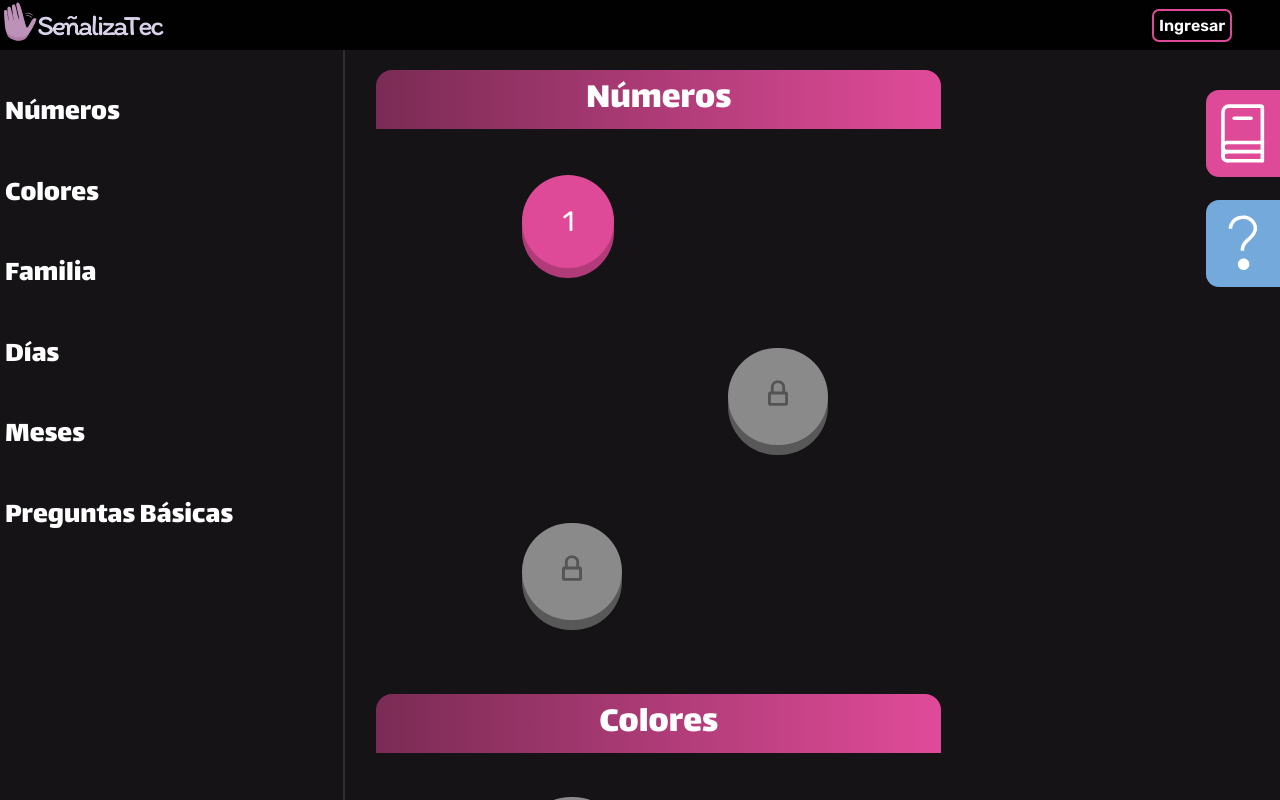
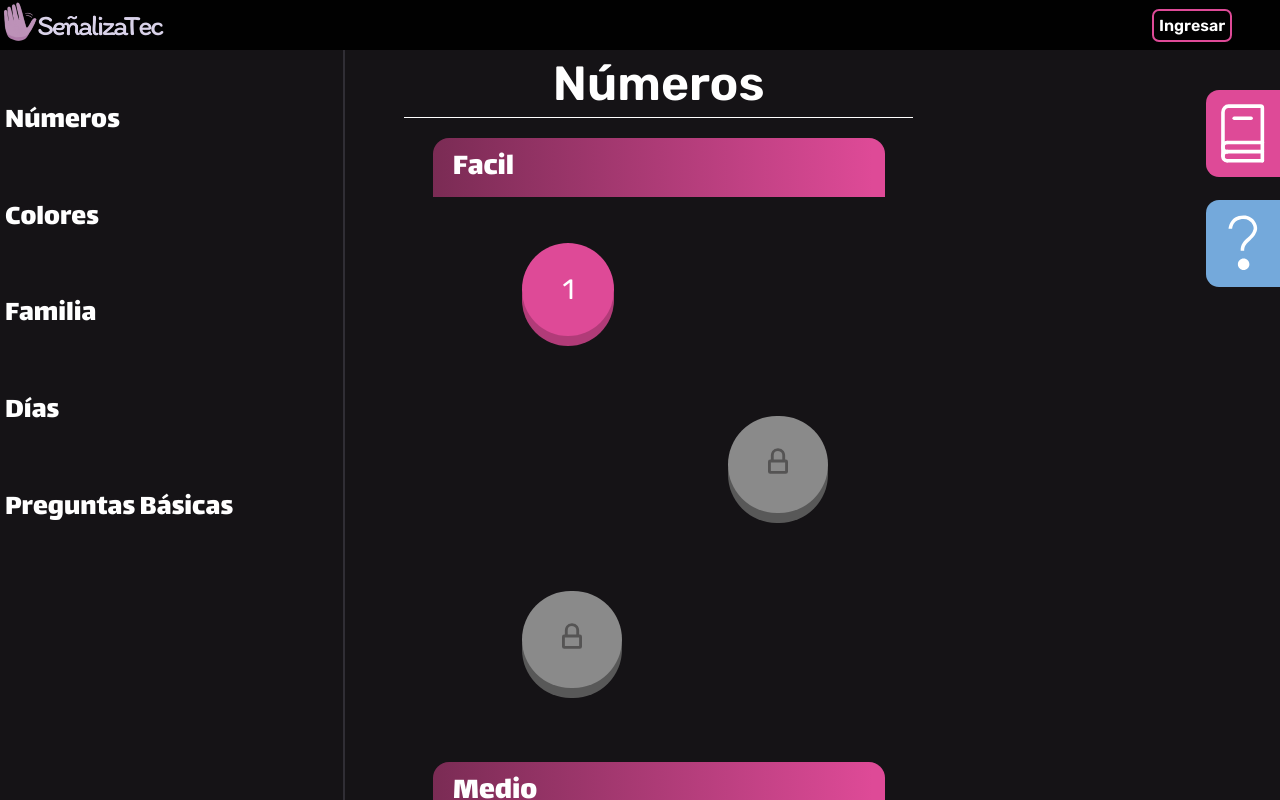
Before and after one commit to Xenock20/Demo-Se-alizaTec, a React (Vite) app in the folder client/: page /home in a window 1280 px wide. Built offline with nearby package versions, Linux system fonts and the light colour scheme.

Commit message:
Fix style home

```diff
--- a/client/src/Contenido/Niveles.js
+++ b/client/src/Contenido/Niveles.js
@@ -63,6 +63,9 @@ export const seccionLevels = [
   {
     href: "numeros",
     titulo: "Números",
+    dificultad: [
+      {
+        title: "Facil",
         levels: [
           {
             id: 1,
@@ -85,16 +88,15 @@ export const seccionLevels = [
             position: "izquierda",
             positionInfo: "rigth",
           },
-    ]
+        ],
       },
       {
-    href: "colores",
-    titulo: "Colores",
+        title: "Medio",
         levels: [
           {
             id: 4,
             descripcion: "PROXIMAMENTE...",
-        link: "/leccion/4",
+            link: "",
             position: "izquierda",
             positionInfo: "rigth",
           },
@@ -112,16 +114,15 @@ export const seccionLevels = [
             position: "izquierda",
             positionInfo: "rigth",
           },
-    ]
+        ],
       },
       {
-    href: "familia",
-    titulo: "Familia",
+        title: "Dificil",
         levels: [
           {
             id: 7,
             descripcion: "PROXIMAMENTE...",
-        link: "/leccion/4",
+            link: "",
             position: "izquierda",
             positionInfo: "rigth",
           },
@@ -139,16 +140,21 @@ export const seccionLevels = [
             position: "izquierda",
             positionInfo: "rigth",
           },
-    ]
+        ],
+      },
+    ],
   },
   {
-    href: "dias",
-    titulo: "Días",
+    href: "colores",
+    titulo: "Colores",
+    dificultad: [
+      {
+        title: "Facil",
         levels: [
           {
             id: 10,
             descripcion: "PROXIMAMENTE...",
-        link: "/leccion/4",
+            link: "",
             position: "izquierda",
             positionInfo: "rigth",
           },
@@ -166,16 +172,15 @@ export const seccionLevels = [
             position: "izquierda",
             positionInfo: "rigth",
           },
-    ]
+        ],
       },
       {
-    href: "meses",
-    titulo: "Meses",
+        title: "Medio",
         levels: [
           {
             id: 13,
             descripcion: "PROXIMAMENTE...",
-        link: "/leccion/4",
+            link: "",
             position: "izquierda",
             positionInfo: "rigth",
           },
@@ -193,16 +198,15 @@ export const seccionLevels = [
             position: "izquierda",
             positionInfo: "rigth",
           },
-    ]
+        ],
       },
       {
-    href: "preguntasBasicas",
-    titulo: "Preguntas Basicas",
+        title: "Dificil",
         levels: [
           {
             id: 16,
             descripcion: "PROXIMAMENTE...",
-        link: "/leccion/4",
+            link: "",
             position: "izquierda",
             positionInfo: "rigth",
           },
@@ -220,6 +224,260 @@ export const seccionLevels = [
             position: "izquierda",
             positionInfo: "rigth",
           },
-    ]
+        ],
+      },
+    ],
+  },
+  {
+    href: "familia",
+    titulo: "Familia",
+    dificultad: [
+      {
+        title: "Facil",
+        levels: [
+          {
+            id: 19,
+            descripcion: "PROXIMAMENTE...",
+            link: "",
+            position: "izquierda",
+            positionInfo: "rigth",
+          },
+          {
+            id: 20,
+            descripcion: "PROXIMAMENTE...",
+            link: "",
+            position: "derecha",
+            positionInfo: "left",
+          },
+          {
+            id: 21,
+            descripcion: "PROXIMAMENTE...",
+            link: "",
+            position: "izquierda",
+            positionInfo: "rigth",
+          },
+        ],
+      },
+      {
+        title: "Medio",
+        levels: [
+          {
+            id: 22,
+            descripcion: "PROXIMAMENTE...",
+            link: "",
+            position: "izquierda",
+            positionInfo: "rigth",
+          },
+          {
+            id: 23,
+            descripcion: "PROXIMAMENTE...",
+            link: "",
+            position: "derecha",
+            positionInfo: "left",
+          },
+          {
+            id: 24,
+            descripcion: "PROXIMAMENTE...",
+            link: "",
+            position: "izquierda",
+            positionInfo: "rigth",
+          },
+        ],
+      },
+      {
+        title: "Dificil",
+        levels: [
+          {
+            id: 25,
+            descripcion: "PROXIMAMENTE...",
+            link: "",
+            position: "izquierda",
+            positionInfo: "rigth",
+          },
+          {
+            id: 26,
+            descripcion: "PROXIMAMENTE...",
+            link: "",
+            position: "derecha",
+            positionInfo: "left",
+          },
+          {
+            id: 27,
+            descripcion: "PROXIMAMENTE...",
+            link: "",
+            position: "izquierda",
+            positionInfo: "rigth",
+          },
+        ],
+      },
+    ],
+  },
+  {
+    href: "dias",
+    titulo: "Días y Meses",
+    dificultad: [
+      {
+        title: "Facil",
+        levels: [
+          {
+            id: 28,
+            descripcion: "PROXIMAMENTE...",
+            link: "",
+            position: "izquierda",
+            positionInfo: "rigth",
+          },
+          {
+            id: 29,
+            descripcion: "PROXIMAMENTE...",
+            link: "",
+            position: "derecha",
+            positionInfo: "left",
+          },
+          {
+            id: 30,
+            descripcion: "PROXIMAMENTE...",
+            link: "",
+            position: "izquierda",
+            positionInfo: "rigth",
+          },
+        ],
+      },
+      {
+        title: "Medio",
+        levels: [
+          {
+            id: 31,
+            descripcion: "PROXIMAMENTE...",
+            link: "",
+            position: "izquierda",
+            positionInfo: "rigth",
+          },
+          {
+            id: 32,
+            descripcion: "PROXIMAMENTE...",
+            link: "",
+            position: "derecha",
+            positionInfo: "left",
+          },
+          {
+            id: 33,
+            descripcion: "PROXIMAMENTE...",
+            link: "",
+            position: "izquierda",
+            positionInfo: "rigth",
+          },
+        ],
+      },
+      {
+        title: "Dificil",
+        levels: [
+          {
+            id: 34,
+            descripcion: "PROXIMAMENTE...",
+            link: "",
+            position: "izquierda",
+            positionInfo: "rigth",
+          },
+          {
+            id: 35,
+            descripcion: "PROXIMAMENTE...",
+            link: "",
+            position: "derecha",
+            positionInfo: "left",
+          },
+          {
+            id: 36,
+            descripcion: "PROXIMAMENTE...",
+            link: "",
+            position: "izquierda",
+            positionInfo: "rigth",
+          },
+        ],
+      },
+    ],
+  },
+  {
+    href: "preguntasBasicas",
+    titulo: "Preguntas Basicas",
+    dificultad: [
+      {
+        title: "Facil",
+        levels: [
+          {
+            id: 37,
+            descripcion: "PROXIMAMENTE...",
+            link: "",
+            position: "izquierda",
+            positionInfo: "rigth",
+          },
+          {
+            id: 38,
+            descripcion: "PROXIMAMENTE...",
+            link: "",
+            position: "derecha",
+            positionInfo: "left",
+          },
+          {
+            id: 39,
+            descripcion: "PROXIMAMENTE...",
+            link: "",
+            position: "izquierda",
+            positionInfo: "rigth",
+          },
+        ],
+      },
+      {
+        title: "Medio",
+        levels: [
+          {
+            id: 40,
+            descripcion: "PROXIMAMENTE...",
+            link: "",
+            position: "izquierda",
+            positionInfo: "rigth",
+          },
+          {
+            id: 41,
+            descripcion: "PROXIMAMENTE...",
+            link: "",
+            position: "derecha",
+            positionInfo: "left",
+          },
+          {
+            id: 42,
+            descripcion: "PROXIMAMENTE...",
+            link: "",
+            position: "izquierda",
+            positionInfo: "rigth",
+          },
+        ],
+      },
+      {
+        title: "Dificil",
+        levels: [
+          {
+            id: 43,
+            descripcion: "PROXIMAMENTE...",
+            link: "",
+            position: "izquierda",
+            positionInfo: "rigth",
+          },
+          {
+            id: 44,
+            descripcion: "PROXIMAMENTE...",
+            link: "",
+            position: "derecha",
+            positionInfo: "left",
+          },
+          {
+            id: 45,
+            descripcion: "PROXIMAMENTE...",
+            link: "",
+            position: "izquierda",
+            positionInfo: "rigth",
+          },
+        ],
+      },
+    ],
   },
 ];
--- a/client/src/components/components-CaminoNiveles/Boton.jsx
+++ b/client/src/components/components-CaminoNiveles/Boton.jsx
@@ -1,4 +1,4 @@
-import React, { useContext, useEffect, useState } from "react";
+import React, { useEffect, useState } from "react";
 import PathCap from "./PathCap";
 import { seccionLevels } from "../../Contenido/Niveles";
 
--- a/client/src/components/components-CaminoNiveles/PathCap.jsx
+++ b/client/src/components/components-CaminoNiveles/PathCap.jsx
@@ -10,16 +10,16 @@ export default function PathCap({ seccion }) {
   const [infoId, setInfoId] = useState(0);
   const [informacion, setInformacion] = useState();
   const [link, setLink] = useState();
-  const [levels, setLevels] = useState([]);
   const [animateBack, setAnimateBack] = useState("");
   const [animateIntro, setAnimateIntro] = useState("");
   const [title, setTitle] = useState("");
-  const [href, setHref] = useState("")
+  const [href, setHref] = useState("");
+  const [dificult, setDificult] = useState([]);
 
   useEffect(() => {
-    setLevels(seccion.levels);
     setTitle(seccion.titulo);
-    setHref(seccion.href)
+    setHref(seccion.href);
+    setDificult(seccion.dificultad);
   }, []);
 
   const handleClick = (descripcion, direccion, id, postInfo) => {
@@ -46,7 +46,12 @@ export default function PathCap({ seccion }) {
   };
 
   return (
-    <div className="path-cap" id={href}>
+    <div id={href}>
+      <h1 className="title-seccion">{title}</h1>
+      {dificult.map((e, i) => {
+        const { title, levels } = e;
+        return (
+          <div className="path-cap" key={i}>
             <div className="title-dif">
               <h1 className="title">{title}</h1>
             </div>
@@ -81,13 +86,17 @@ export default function PathCap({ seccion }) {
                   {id === infoId && (
                     <div
                       className={`cont-info-level ${positionInfo} animate__animated ${
-                  mostrarInfo && id === infoId ? animateIntro : animateBack
+                        mostrarInfo && id === infoId
+                          ? animateIntro
+                          : animateBack
                       }`}
                     >
                       <p className="cont-p-level">{informacion}</p>
                       <Link
                         to={link}
-                  className={`link-level ${link.length === 0 ? "prox" : ""}`}
+                        className={`link-level ${
+                          link.length === 0 ? "prox" : ""
+                        }`}
                       >
                         Empezar
                       </Link>
@@ -98,4 +107,7 @@ export default function PathCap({ seccion }) {
             })}
           </div>
         );
+      })}
+    </div>
+  );
 }
--- a/client/src/components/components-home-page/Secciones.jsx
+++ b/client/src/components/components-home-page/Secciones.jsx
@@ -27,17 +27,13 @@ const Secciones = () => {
           <div className="borde-cian"></div>
           <a href="#colores">Colores</a>
         </a>
-        <a className="secciones" href="#familia" onClick={handleClick} style={estilo}>
+        <a className="secciones" href="#familia">
           <div className="borde-cian"></div>
-          <a href="#familia" style={styleLetter}>Familia</a>
+          <a href="#familia">Familia</a>
         </a>
         <a className="secciones" href="#dias">
           <div className="borde-cian"></div>
           <a href="#dias">Días</a>
-        </a>
-        <a className="secciones" href="#meses">
-          <div className="borde-cian"></div>
-          <a href="#meses">Meses</a>
         </a>
         <a className="secciones" href="#preguntasBasicas">
           <div className="borde-cian"></div>
--- a/client/src/pages/style/CaminoNiveles.css
+++ b/client/src/pages/style/CaminoNiveles.css
@@ -15,18 +15,19 @@
   scroll-behavior: smooth;
 }
 
-.title-dif{
+.title-dif {
   background: linear-gradient(269.84deg, #de4a97 2.71%, #622444 123.71%);
-  width: 100%;
+  width: 80%;
+  margin: auto;
   height: 59px;
   border-radius: 16px 16px 0px 0px;
-  text-align: center;
+  text-align: start;
 }
 
-.title{
-  font-size: 38px;
+.title {
+  font-size: 32px;
   font-weight: 400;
-  margin: auto;
+  padding: 5px 20px;
 }
 
 .path-cap {
@@ -36,7 +37,6 @@
   margin: auto;
   padding: 20px 0px;
   margin: auto;
-  height: 100%;
   width: 100%;
 }
 
@@ -191,4 +191,13 @@
   height: 100%;
 }
 
+.title-seccion{
+  width: 90%;
+  margin: auto;
+  font-size: 48px;
+  text-align: center;
+  border-bottom: 1px solid white;
+  padding: 5px 0px;
+}
+
 /* Diccionario */
```
Lines whose indentation alone changed are shown as unchanged.
